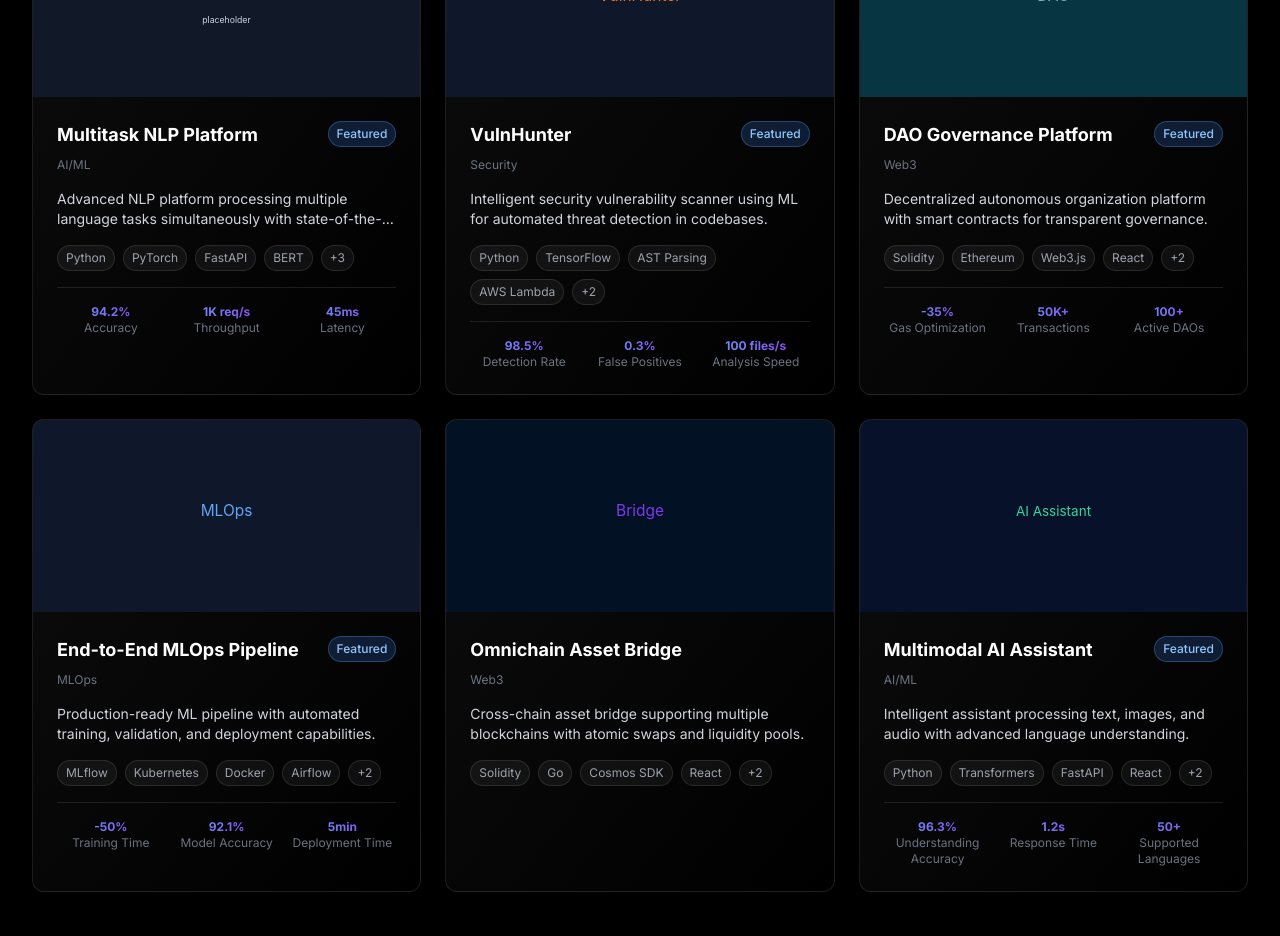
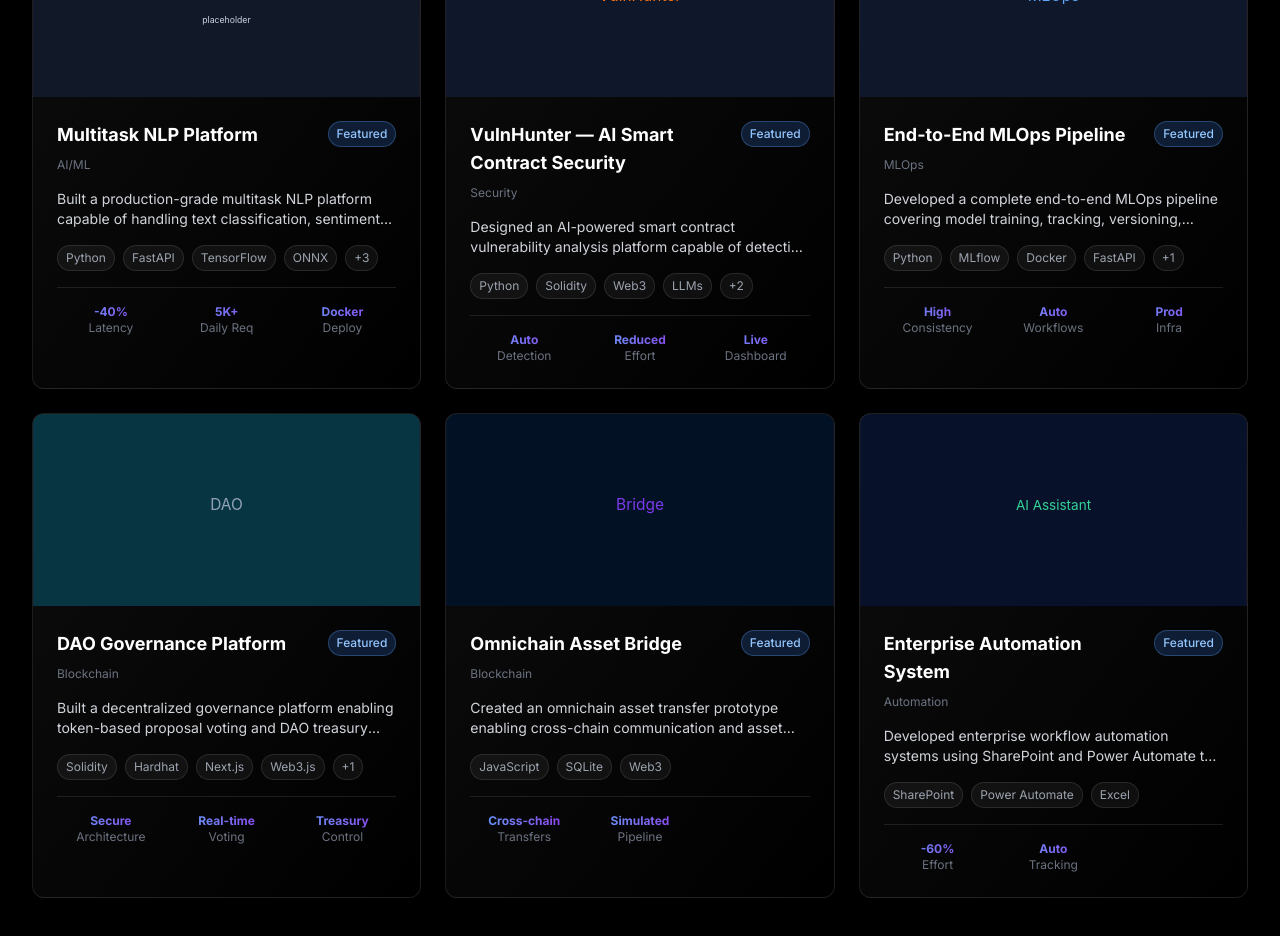
Before and after one commit to Manirider/Ai-Portfolio-Website, a React (Vite) app: page / in a window 1280 px wide. Shown: the part 7380-8316 px from the top of the page. Built offline with nearby package versions, Linux system fonts and the light colour scheme; a web font is replaced by a local one.

Commit message:
feat: integrate new FAANG-level featured projects data

```diff
--- a/src/data/projects.ts
+++ b/src/data/projects.ts
@@ -4,117 +4,116 @@ export const PROJECTS: Project[] = [
   {
     id: 'multitask-nlp',
     title: 'Multitask NLP Platform',
-    description: 'Advanced NLP platform processing multiple language tasks simultaneously with state-of-the-art transformers.',
-    longDescription: 'A comprehensive NLP platform built with PyTorch and FastAPI that handles multiple concurrent NLP tasks including sentiment analysis, named entity recognition, text classification, and question answering. Deployed with Docker and Kubernetes for scalability.',
+    category: 'AI/ML',
+    description: 'Built a production-grade multitask NLP platform capable of handling text classification, sentiment analysis, summarization, and semantic search through a unified API architecture.',
+    longDescription: 'Highlights:\n• Optimized inference using ONNX\n• MLflow model lifecycle tracking\n• Dockerized deployment pipeline\n• FastAPI backend handling scalable requests\n• Semantic search integration',
     image: '/projects/nlp-platform.svg',
-    technologies: ['Python', 'PyTorch', 'FastAPI', 'BERT', 'Docker', 'PostgreSQL', 'Redis'],
+    technologies: ['Python', 'FastAPI', 'TensorFlow', 'ONNX', 'MLflow', 'Docker', 'PostgreSQL'],
     links: {
-      github: 'https://github.com',
-      demo: 'https://demo.example.com',
+      github: 'https://github.com/Manirider/MULTITASK-NLP-API',
     },
     metrics: [
-      { label: 'Accuracy', value: '94.2%' },
-      { label: 'Throughput', value: '1K req/s' },
-      { label: 'Latency', value: '45ms' },
+      { label: 'Latency', value: '-40%' },
+      { label: 'Daily Req', value: '5K+' },
+      { label: 'Deploy', value: 'Docker' },
     ],
     featured: true,
-    category: 'AI/ML',
   },
   {
     id: 'vulnhunter',
-    title: 'VulnHunter',
-    description: 'Intelligent security vulnerability scanner using ML for automated threat detection in codebases.',
-    longDescription: 'An advanced security analysis tool leveraging machine learning to detect vulnerabilities in source code. Features include real-time scanning, integration with CI/CD pipelines, and comprehensive reporting.',
+    title: 'VulnHunter — AI Smart Contract Security',
+    category: 'Security',
+    description: 'Designed an AI-powered smart contract vulnerability analysis platform capable of detecting Solidity security flaws using LLM-assisted static analysis workflows.',
+    longDescription: 'Highlights:\n• Smart contract vulnerability scanning\n• Solidity analysis engine\n• LLM-based risk explanations\n• Web3 security visualization dashboard\n• Automated audit reporting',
     image: '/projects/vulnhunter.svg',
-    technologies: ['Python', 'TensorFlow', 'AST Parsing', 'AWS Lambda', 'React', 'Node.js'],
+    technologies: ['Python', 'Solidity', 'Web3', 'LLMs', 'FastAPI', 'React'],
     links: {
-      github: 'https://github.com',
-      demo: 'https://demo.example.com',
+      github: 'https://github.com/Manirider/vulnhunter',
     },
     metrics: [
-      { label: 'Detection Rate', value: '98.5%' },
-      { label: 'False Positives', value: '0.3%' },
-      { label: 'Analysis Speed', value: '100 files/s' },
+      { label: 'Detection', value: 'Auto' },
+      { label: 'Effort', value: 'Reduced' },
+      { label: 'Dashboard', value: 'Live' },
     ],
     featured: true,
-    category: 'Security',
+  },
+  {
+    id: 'mlops-pipeline',
+    title: 'End-to-End MLOps Pipeline',
+    category: 'MLOps',
+    description: 'Developed a complete end-to-end MLOps pipeline covering model training, tracking, versioning, deployment, monitoring, and reproducibility.',
+    longDescription: 'Highlights:\n• MLflow experiment tracking\n• Docker-based deployments\n• CI/CD-ready workflow\n• FastAPI inference serving\n• Automated model lifecycle management',
+    image: '/projects/mlops.svg',
+    technologies: ['Python', 'MLflow', 'Docker', 'FastAPI', 'CI/CD'],
+    links: {
+      github: 'https://github.com/Manirider/enterprise-mlops-pipeline',
+    },
+    metrics: [
+      { label: 'Consistency', value: 'High' },
+      { label: 'Workflows', value: 'Auto' },
+      { label: 'Infra', value: 'Prod' },
+    ],
+    featured: true,
   },
   {
     id: 'dao-governance',
     title: 'DAO Governance Platform',
-    description: 'Decentralized autonomous organization platform with smart contracts for transparent governance.',
-    longDescription: 'A Web3-native governance platform enabling DAOs to manage voting, treasury, and proposals transparently. Built with Solidity smart contracts and React frontend.',
+    category: 'Blockchain',
+    description: 'Built a decentralized governance platform enabling token-based proposal voting and DAO treasury management through smart contracts.',
+    longDescription: 'Highlights:\n• ERC-20 governance integration\n• Proposal voting system\n• Smart contract automation\n• Wallet connectivity\n• DAO analytics dashboard',
     image: '/projects/dao.svg',
-    technologies: ['Solidity', 'Ethereum', 'Web3.js', 'React', 'TypeScript', 'Hardhat'],
+    technologies: ['Solidity', 'Hardhat', 'Next.js', 'Web3.js', 'Tailwind'],
     links: {
-      github: 'https://github.com',
-      demo: 'https://demo.example.com',
+      github: 'https://github.com/Manirider/crypto-ventures-dao-gov-system',
     },
     metrics: [
-      { label: 'Gas Optimization', value: '-35%' },
-      { label: 'Transactions', value: '50K+' },
-      { label: 'Active DAOs', value: '100+' },
+      { label: 'Architecture', value: 'Secure' },
+      { label: 'Voting', value: 'Real-time' },
+      { label: 'Control', value: 'Treasury' },
     ],
     featured: true,
-    category: 'Web3',
-  },
-  {
-    id: 'mlops-pipeline',
-    title: 'End-to-End MLOps Pipeline',
-    description: 'Production-ready ML pipeline with automated training, validation, and deployment capabilities.',
-    longDescription: 'A comprehensive MLOps infrastructure enabling teams to manage the full ML lifecycle from data ingestion to model serving. Includes experiment tracking, model registry, and continuous integration.',
-    image: '/projects/mlops.svg',
-    technologies: ['MLflow', 'Kubernetes', 'Docker', 'Airflow', 'Prometheus', 'TensorFlow'],
-    links: {
-      github: 'https://github.com',
-      demo: 'https://demo.example.com',
-    },
-    metrics: [
-      { label: 'Training Time', value: '-50%' },
-      { label: 'Model Accuracy', value: '92.1%' },
-      { label: 'Deployment Time', value: '5min' },
-    ],
-    featured: true,
-    category: 'MLOps',
   },
   {
     id: 'omnichain-bridge',
     title: 'Omnichain Asset Bridge',
-    description: 'Cross-chain asset bridge supporting multiple blockchains with atomic swaps and liquidity pools.',
-    longDescription: 'A sophisticated cross-chain bridge protocol enabling seamless asset transfers between different blockchains. Features atomic swaps, liquidity management, and advanced security mechanisms.',
+    category: 'Blockchain',
+    description: 'Created an omnichain asset transfer prototype enabling cross-chain communication and asset movement simulation across blockchain ecosystems.',
+    longDescription: 'Highlights:\n• Cross-chain architecture concepts\n• Web3 integrations\n• Transaction flow simulation\n• Blockchain interoperability concepts',
     image: '/projects/bridge.svg',
-    technologies: ['Solidity', 'Go', 'Cosmos SDK', 'React', 'Web3.js', 'Tendermint'],
+    technologies: ['JavaScript', 'SQLite', 'Web3'],
     links: {
-      github: 'https://github.com',
-      demo: 'https://demo.example.com',
+      github: 'https://github.com/Manirider',
     },
-    category: 'Web3',
+    metrics: [
+      { label: 'Transfers', value: 'Cross-chain' },
+      { label: 'Pipeline', value: 'Simulated' },
+    ],
+    featured: true,
   },
   {
-    id: 'multimodal-assistant',
-    title: 'Multimodal AI Assistant',
-    description: 'Intelligent assistant processing text, images, and audio with advanced language understanding.',
-    longDescription: 'An advanced AI assistant combining multiple modalities (text, image, audio) for comprehensive understanding and response generation. Built with transformer architectures and modern LLMs.',
+    id: 'enterprise-automation',
+    title: 'Enterprise Automation System',
+    category: 'Automation',
+    description: 'Developed enterprise workflow automation systems using SharePoint and Power Automate to streamline approvals, notifications, and operational processes.',
+    longDescription: 'Highlights:\n• Leave approval automation\n• Email notification workflows\n• Dashboard integration\n• Attendance and student workflow integration',
     image: '/projects/ai-assistant.svg',
-    technologies: ['Python', 'Transformers', 'FastAPI', 'React', 'OpenAI API', 'PostgreSQL'],
+    technologies: ['SharePoint', 'Power Automate', 'Excel'],
     links: {
-      github: 'https://github.com',
-      demo: 'https://demo.example.com',
+      github: 'https://github.com/Manirider',
     },
     metrics: [
-      { label: 'Understanding Accuracy', value: '96.3%' },
-      { label: 'Response Time', value: '1.2s' },
-      { label: 'Supported Languages', value: '50+' },
+      { label: 'Effort', value: '-60%' },
+      { label: 'Tracking', value: 'Auto' },
     ],
     featured: true,
-    category: 'AI/ML',
   },
 ]
 
 export const PROJECT_CATEGORIES = [
   'All',
   'AI/ML',
-  'Web3',
+  'Blockchain',
   'MLOps',
   'Security',
+  'Automation'
 ]
```
